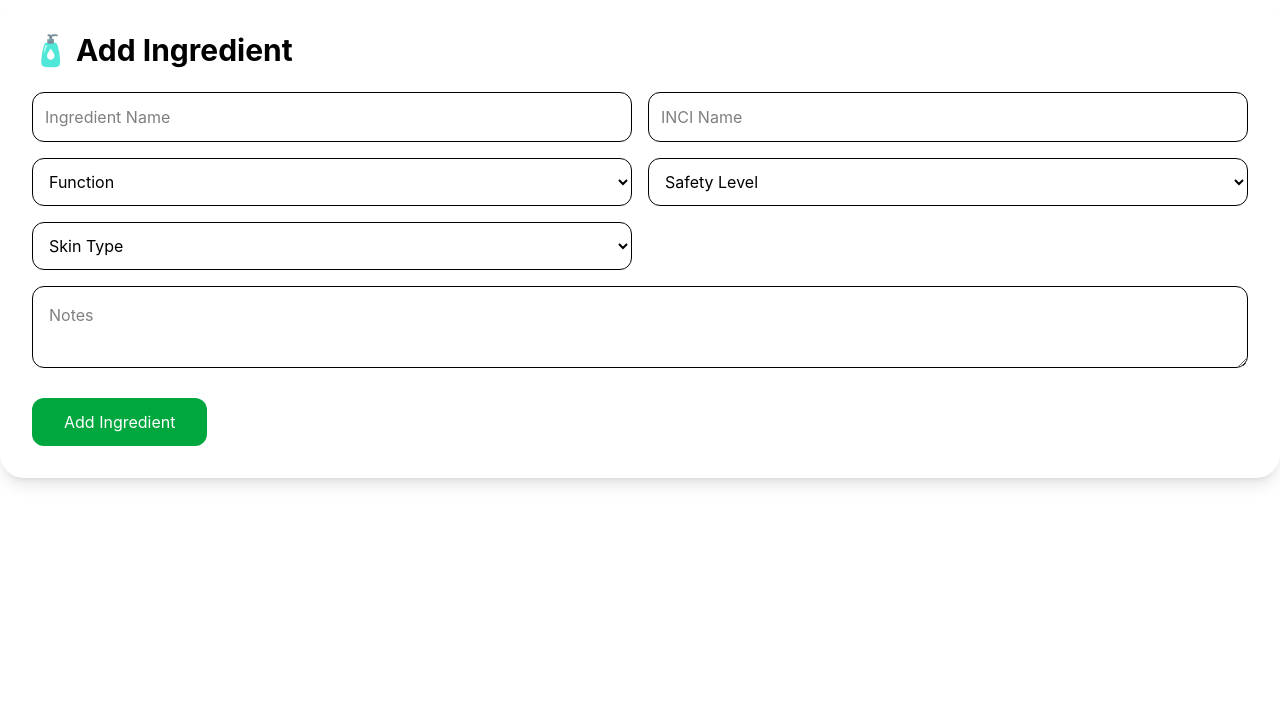
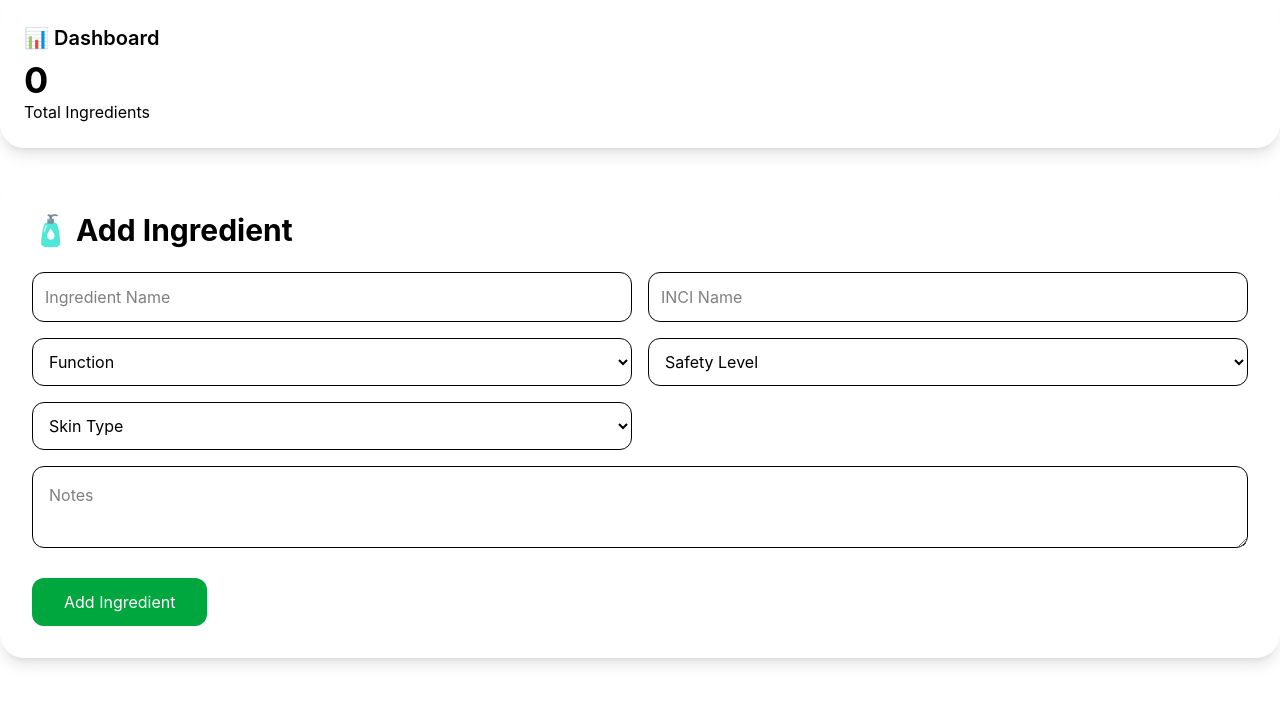
Before and after one commit to olajideIfe/skincare-ingredient-tracker, a React (Vite) app: page / in a window 1280 px wide. Shown: the top 704 px of the page. Built offline with nearby package versions, Linux system fonts and the light colour scheme.

Commit message:
feat: add ingredient analytics dashboard

```diff
--- a/src/App.jsx
+++ b/src/App.jsx
@@ -1,6 +1,7 @@
-import {useState, useEffect} from 'react'
-import IngredientForm from './components/IngredientForm';
-import IngredientCard from './components/IngredientCard';
+import { useState, useEffect } from "react";
+import IngredientForm from "./components/IngredientForm";
+import IngredientCard from "./components/IngredientCard";
+import Dashboard from "./components/Dashboard";
 
 const App = () => {
   const [formData, setFormData] = useState({
@@ -14,12 +15,9 @@ const [formData, setFormData] = useState({
   });
 
   const [ingredients, setIngredients] = useState(() => {
-  const savedIngredients =
-    localStorage.getItem("ingredients");
+    const savedIngredients = localStorage.getItem("ingredients");
 
-  return savedIngredients
-    ? JSON.parse(savedIngredients)
-    : [];
+    return savedIngredients ? JSON.parse(savedIngredients) : [];
   });
 
   const handleChange = (e) => {
@@ -32,10 +30,7 @@ const handleChange = (e) => {
   };
 
   useEffect(() => {
-  localStorage.setItem(
-    "ingredients",
-    JSON.stringify(ingredients)
-  );
+    localStorage.setItem("ingredients", JSON.stringify(ingredients));
   }, [ingredients]);
 
   const addIngredient = (e) => {
@@ -46,10 +41,7 @@ const addIngredient = (e) => {
       ...formData,
     };
 
-  setIngredients([
-    ...ingredients,
-    newIngredient,
-  ]);
+    setIngredients([...ingredients, newIngredient]);
 
     setFormData({
       ingredientName: "",
@@ -62,9 +54,11 @@ const addIngredient = (e) => {
     });
   };
 
+  const totalIngredients = ingredients.length;
 
   return (
     <div>
+      <Dashboard totalIngredients={totalIngredients} />
       <IngredientForm
         formData={formData}
         handleChange={handleChange}
@@ -72,17 +66,12 @@ const addIngredient = (e) => {
       />
 
       <div className="grid md:grid-cols-2 gap-6 mt-8">
-
         {ingredients.map((ingredient) => (
-    <IngredientCard
-      key={ingredient.id}
-      ingredient={ingredient}
-    />
+          <IngredientCard key={ingredient.id} ingredient={ingredient} />
         ))}
-
       </div>
     </div>
-  )
-}
+  );
+};
 
-export default App
+export default App;
--- a/src/components/Dashboard.jsx
+++ b/src/components/Dashboard.jsx
@@ -0,0 +1,29 @@
+import React from 'react'
+
+const Dashboard = ({
+  totalIngredients,
+}) => {
+  return (
+    <div
+      className="
+      bg-white
+      p-6
+      rounded-3xl
+      shadow-lg
+      mb-8
+      "
+    >
+      <h2 className="text-xl font-semibold">
+        📊 Dashboard
+      </h2>
+
+      <p className="text-4xl font-bold mt-2">
+        {totalIngredients}
+      </p>
+
+      <p>Total Ingredients</p>
+    </div>
+  );
+};
+
+export default Dashboard;
```
Lines whose indentation alone changed are shown as unchanged.
